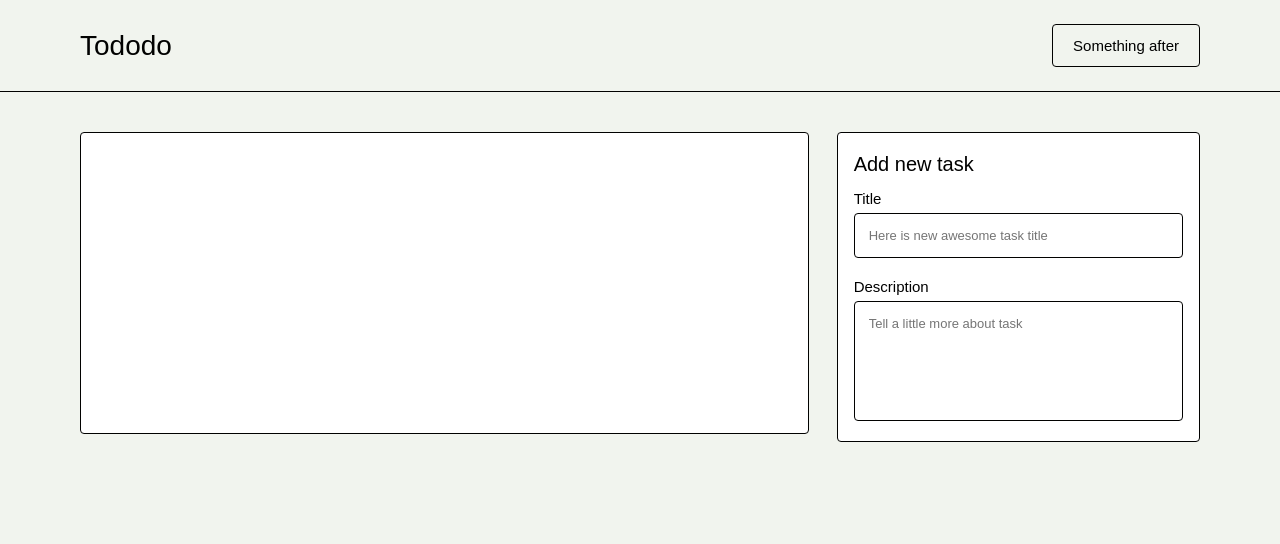
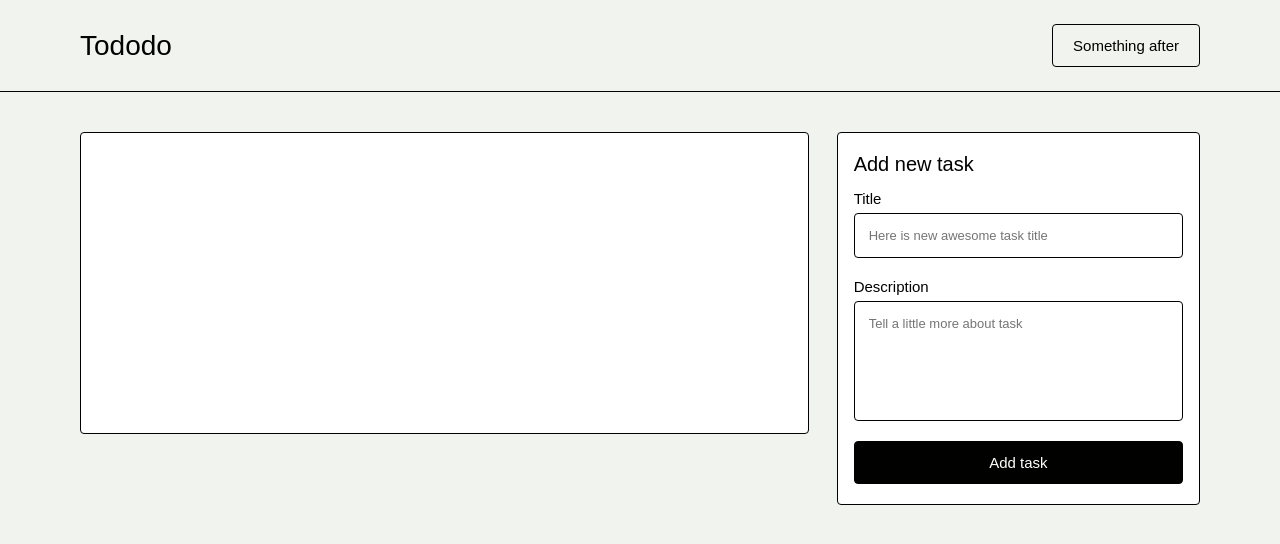
Before and after one commit to Azatyk/tododo, a Vue app: page /tasks in a window 1280 px wide. Shown: the top 544 px of the page. Built offline with nearby package versions, Linux system fonts and the light colour scheme; a web font is replaced by a local one.

Commit message:
feat: add type prop to common button and create button in new task form

```diff
--- a/src/common/components/common-button.vue
+++ b/src/common/components/common-button.vue
@@ -1,7 +1,16 @@
 <script lang="ts" setup>
 import type { PropType } from 'vue'
 
+enum CommonButtonTypes {
+  PRIMARY = 'primary',
+  SECONDARY = 'secondary'
+}
+
 defineProps({
+  type: {
+    type: String as PropType<'primary' | 'secondary'>,
+    default: 'primary'
+  },
   size: {
     type: String as PropType<'normal' | 'large'>
   },
@@ -12,7 +21,15 @@ defineProps({
 </script>
 
 <template>
-  <button class="common-button">
+  <button
+    :class="[
+      'common-button',
+      {
+        'common-button_primary': type === CommonButtonTypes.PRIMARY,
+        'common-button_secondary': type === CommonButtonTypes.SECONDARY
+      }
+    ]"
+  >
     <slot></slot>
     <i :class="['bx', { icon }]"></i>
   </button>
@@ -22,13 +39,26 @@ defineProps({
 .common-button {
   padding: 12px 20px;
   box-sizing: border-box;
-  color: var(--dark-color);
   font-size: 15px;
   font-weight: 300;
   font-family: 'Criteria-CF', sans-serif;
   border: var(--border);
   border-radius: var(--border-radius);
+  cursor: pointer;
+  transition: 200ms ease-in-out;
+}
+
+.common-button:hover {
+  opacity: 0.7;
+}
+
+.common-button_primary {
+  color: var(--white-color);
+  background-color: var(--dark-color);
+}
+
+.common-button_secondary {
+  color: var(--dark-color);
   background-color: transparent;
-  cursor: pointer;
 }
 </style>
--- a/src/common/layouts/main-layout/components/layout-header.vue
+++ b/src/common/layouts/main-layout/components/layout-header.vue
@@ -5,7 +5,7 @@ import commonButton from '@/common/components/common-button.vue'
 <template>
   <header class="layout-header">
     <span class="layout-header__logo">Tododo</span>
-    <common-button>Something after</common-button>
+    <common-button type="secondary">Something after</common-button>
   </header>
 </template>
 
--- a/src/modules/tasks/components/create-task-form/create-task-form.vue
+++ b/src/modules/tasks/components/create-task-form/create-task-form.vue
@@ -1,6 +1,7 @@
 <script lang="ts" setup>
 import commonInput from '@/common/components/common-input.vue'
 import commonTextarea from '@/common/components/common-textarea.vue'
+import commonButton from '@/common/components/common-button.vue'
 </script>
 
 <template>
@@ -16,6 +17,7 @@ import commonTextarea from '@/common/components/common-textarea.vue'
       placeholder="Tell a little more about task"
       class="create-task-form__field"
     />
+    <common-button class="create-task-form__button">Add task</common-button>
   </form>
 </template>
 
@@ -43,4 +45,8 @@ import commonTextarea from '@/common/components/common-textarea.vue'
 .create-task-form__field:last-child {
   margin-bottom: 0;
 }
+
+.create-task-form__button {
+  width: 100%;
+}
 </style>
```
